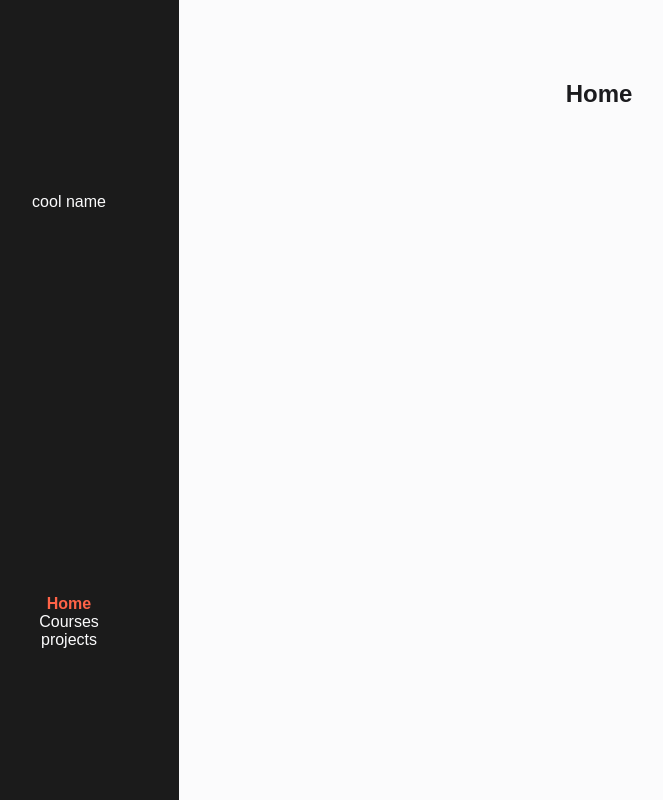
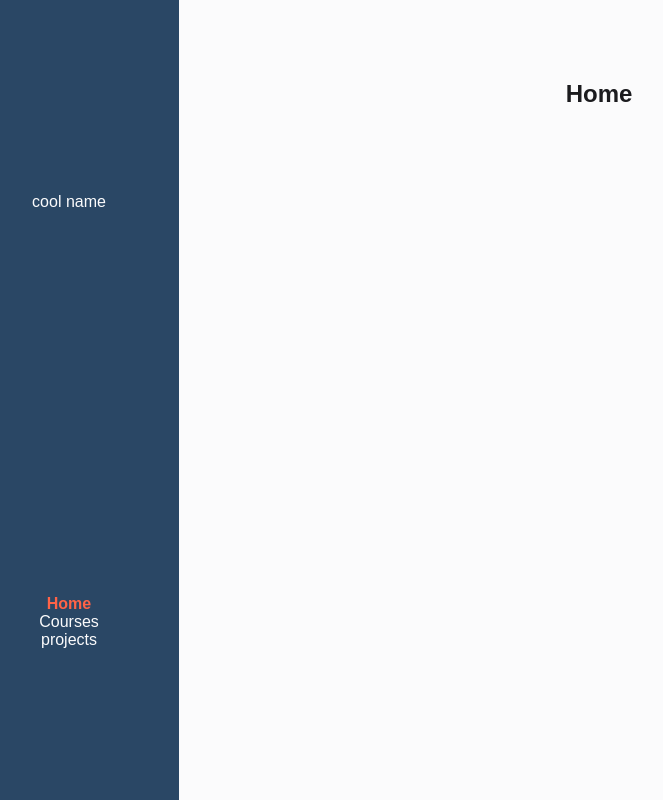
Before and after one commit to jakper94/social-medium, a React (Create React App) app: page /#/ in a window 1280 px wide. Shown: the whole page, without its empty margins (41-704 px from the left). Built offline with nearby package versions, Linux system fonts and the light colour scheme.

Commit message:
changed color on navigation bar

```diff
--- a/src/components/app/App.js
+++ b/src/components/app/App.js
@@ -14,7 +14,6 @@ const App = () => {
       <div className="app">
         <Navigation />
         <Switch>
-
           <Route exact path="/" component={Home} />
           <Route path="/courses" component={Courses}/>
           <Route path="/projects" component={Projects}/>
--- a/src/components/navigation/navigation.scss
+++ b/src/components/navigation/navigation.scss
@@ -17,7 +17,6 @@ $navigation-width: 120px;
   height: $navigation-height;
   background-color: $color-navigation;
   z-index: 10000;
-
   .logo {
     display: flex;
     flex-flow: column;
@@ -35,7 +34,6 @@ $navigation-width: 120px;
       }
     }
   }
-
   .menu {
     a {
       display: inline-block;
--- a/src/resources/colors.scss
+++ b/src/resources/colors.scss
@@ -5,5 +5,5 @@ $color-navigation-text: #fbfbfc;
 $color-active: tomato;
 $color-header: #32322f;
 $color-subheader: #1e221b;
-$color-navigation: #1b1b1b;
+$color-navigation: #2A4765;
 $color-underline: tomato;
```
